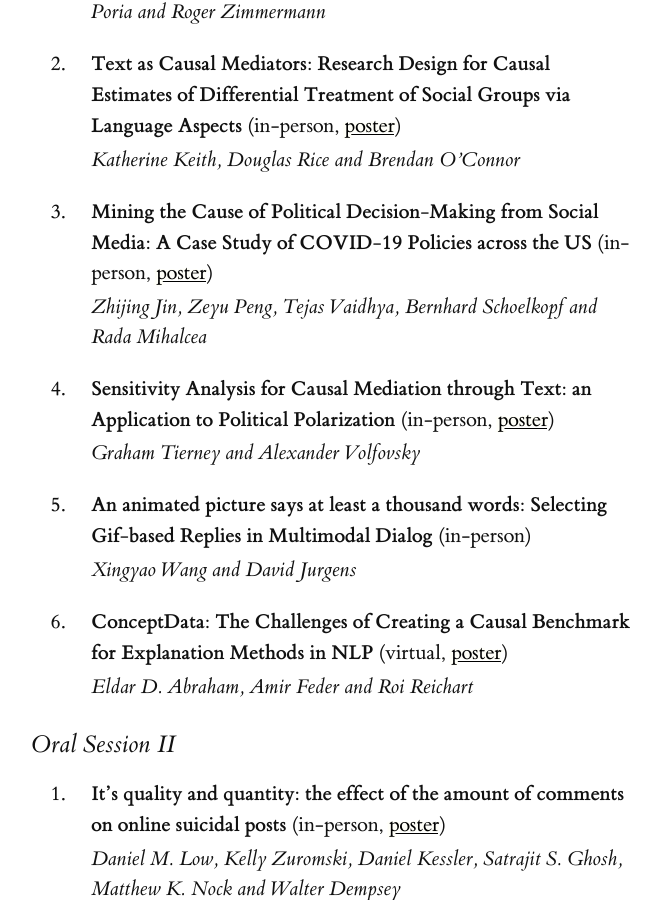
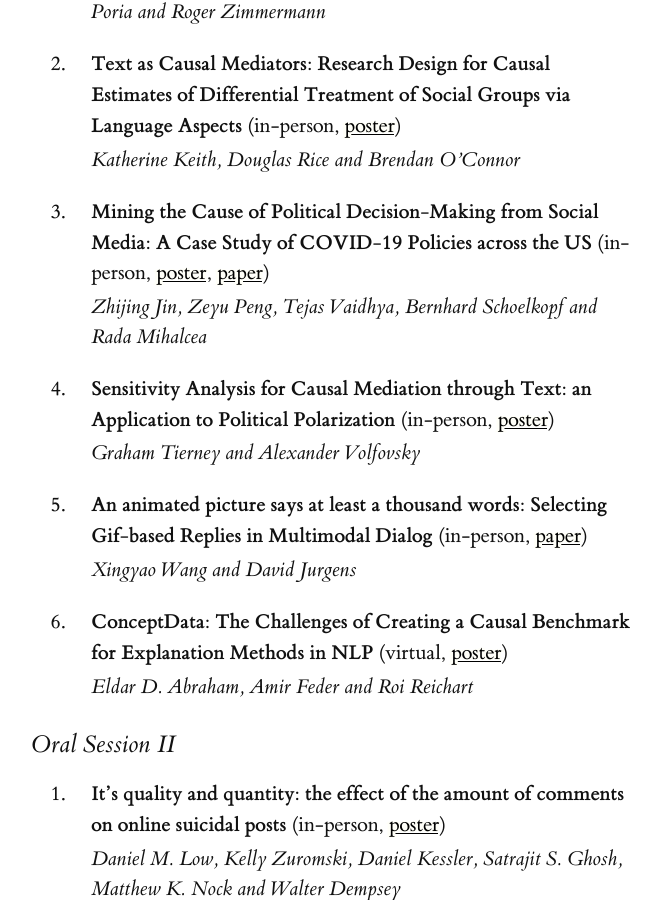
Before and after one commit to causaltext/causaltext.github.io, a Jekyll site: the page built from 2021/program.md, in a window 1280 px wide and 900 px high, scrolled down 2298 px. Shown: the whole window, without its empty margins (426-1087 px from the left). Built offline with Jekyll 4.4.1, drawn with Linux system fonts in a browser that asks for light colours.

Commit message:
Update program.md

```diff
--- a/2021/program.md
+++ b/2021/program.md
@@ -56,13 +56,13 @@ to interact further with paper authors during the poster session.
    2. * **Text as Causal Mediators: Research Design for Causal Estimates of Differential Treatment of Social Groups via Language Aspects** (in-person, [poster](https://drive.google.com/file/d/1787tdZp6XaT1Rsl9-g5iQIRtbwBeYbFr/view?usp=drive_web))
       * *Katherine Keith, Douglas Rice and Brendan O'Connor*
 
-   3. * **Mining the Cause of Political Decision-Making from Social Media: A Case Study of COVID-19 Policies across the US** (in-person, [poster](https://drive.google.com/file/d/1dZ-yd4uc0T9HPbjQ7tsEBZw9ddoFfcYT/))
+   3. * **Mining the Cause of Political Decision-Making from Social Media: A Case Study of COVID-19 Policies across the US** (in-person, [poster](https://drive.google.com/file/d/1dZ-yd4uc0T9HPbjQ7tsEBZw9ddoFfcYT/), [paper](https://drive.google.com/file/d/1Y2Wcn8D9sBcSi4Or0cR7gxA2jZ5jUUQE/view))
       * *Zhijing Jin, Zeyu Peng, Tejas Vaidhya, Bernhard Schoelkopf and Rada Mihalcea*
 
    4. * **Sensitivity Analysis for Causal Mediation through Text: an Application to Political Polarization** (in-person, [poster](https://www.dropbox.com/s/2iyerl73np3n1ui/poster.pdf?dl=0))
       * *Graham Tierney and Alexander Volfovsky*
 
-   5. * **An animated picture says at least a thousand words: Selecting Gif-based Replies in Multimodal Dialog** (in-person)
+   5. * **An animated picture says at least a thousand words: Selecting Gif-based Replies in Multimodal Dialog** (in-person, [paper](http://jurgens.people.si.umich.edu/docs/gif_reply-emnlp-2021.pdf))
        * *Xingyao Wang and David Jurgens*
 
    6. * **ConceptData: The Challenges of Creating a Causal Benchmark for Explanation Methods in NLP** (virtual, [poster](https://drive.google.com/drive/folders/1CXUuc_8CKNVvV_ME3B9zXO0zW91EkgJu?usp=sharing))
```
